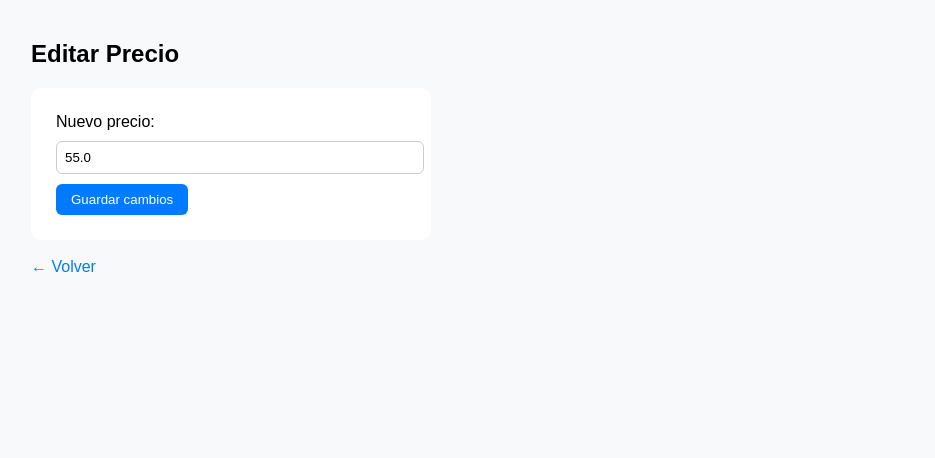
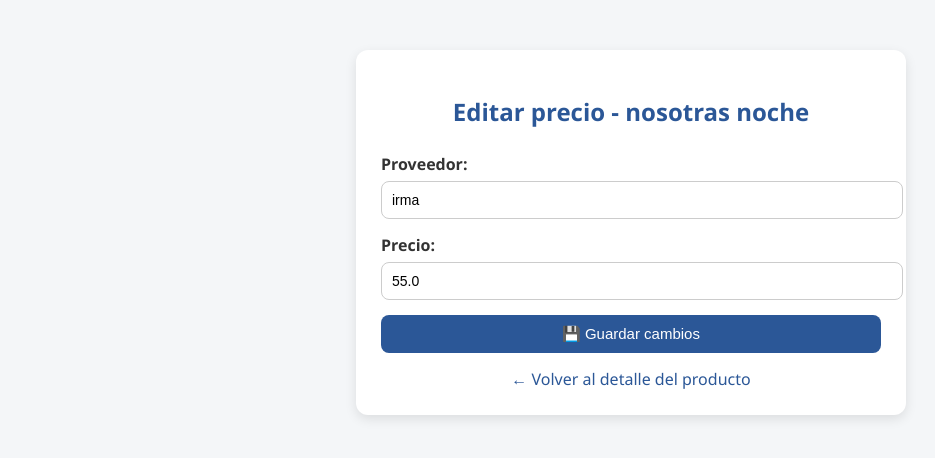
Before and after one commit to Andersonriera/gestor-precios-flask, a Flask app: page /editar_precio/18 in a window 1280 px wide. Shown: the top 458 px of the page, without its empty margins (9-944 px from the left). Run offline with Flask 3, Linux system fonts and the light colour scheme; data comes from the database, SQL or seed files in the repository; both versions use the stored data as it was after the commit.

Commit message:
Corregir edición de precios y mejorar diseño responsive

```diff
--- a/app.py
+++ b/app.py
@@ -159,36 +159,41 @@ def detalle(id):
 # -----------------------------
 # 🔹 Editar precio del proveedor
 # -----------------------------
-@app.route('/editar_precio/<int:id>', methods=['GET', 'POST'])
+@app.route("/editar_precio/<int:id>", methods=["GET", "POST"])
 def editar_precio(id):
     conn = conectar()
     cur = conn.cursor()
 
-    if request.method == 'POST':
-        nuevo_precio = request.form.get('precio', type=float)
+    # Obtener los datos del precio
+    cur.execute("SELECT * FROM precios WHERE id = ?", (id,))
+    precio = cur.fetchone()
 
-        # Buscar el producto al que pertenece este precio
-        cur.execute("SELECT producto_id FROM precios WHERE id = ?", (id,))
-        producto = cur.fetchone()
-        if not producto:
-            conn.close()
-            return "Precio no encontrado", 404
+    if not precio:
+        conn.close()
+        return "Precio no encontrado", 404
 
-        producto_id = producto['producto_id']
+    # Obtener el producto relacionado
+    cur.execute("SELECT * FROM productos WHERE id = ?", (precio['producto_id'],))
+    producto = cur.fetchone()
 
-        # Actualizar el precio
-        cur.execute("UPDATE precios SET precio = ? WHERE id = ?", (nuevo_precio, id))
+    if request.method == "POST":
+        nuevo_proveedor = request.form['proveedor']
+        nuevo_precio = request.form['precio']
+
+        cur.execute("""
+            UPDATE precios
+            SET proveedor = ?, precio = ?
+            WHERE id = ?
+        """, (nuevo_proveedor, nuevo_precio, id))
         conn.commit()
         conn.close()
 
-        # Redirigir al detalle del producto
-        return redirect(f'/detalle/{producto_id}')
+        # Redirigir de vuelta al detalle del producto
+        return redirect(f"/detalle/{precio['producto_id']}")
 
-    # GET → Mostrar el formulario
-    cur.execute("SELECT * FROM precios WHERE id = ?", (id,))
-    precio = cur.fetchone()
     conn.close()
-    return render_template('editar_precio.html', precio=precio)
+    return render_template("editar_precio.html", precio=precio, producto=producto)
+
 
 # -----------------------------
 # 🔹 Eliminar producto
--- a/templates/editar_precio.html
+++ b/templates/editar_precio.html
@@ -2,27 +2,104 @@
 <html lang="es">
 <head>
     <meta charset="UTF-8">
-    <title>Editar Precio</title>
+    <meta name="viewport" content="width=device-width, initial-scale=1.0">
+    <title>Editar Precio - {{ producto['nombre'] }}</title>
     <style>
-        body { font-family: Arial; margin: 40px; background: #f7f9fb; }
-        form { background: white; padding: 25px; border-radius: 10px; width: 350px; }
-        input { width: 100%; padding: 8px; margin: 10px 0; border: 1px solid #ccc; border-radius: 6px; }
-        button { padding: 8px 15px; background: #007bff; color: white; border: none; border-radius: 6px; cursor: pointer; }
-        button:hover { background: #0056b3; }
+        body {
+            font-family: 'Segoe UI', Arial, sans-serif;
+            background-color: #f4f6f8;
+            margin: 0;
+            padding: 0;
+            color: #333;
+        }
+
+        .container {
+            max-width: 500px;
+            margin: 50px auto;
+            background: white;
+            border-radius: 12px;
+            box-shadow: 0 4px 12px rgba(0,0,0,0.1);
+            padding: 25px;
+        }
+
+        h2 {
+            text-align: center;
+            color: #2b5797;
+            margin-bottom: 25px;
+        }
+
+        label {
+            display: block;
+            font-weight: bold;
+            margin-bottom: 6px;
+        }
+
+        input {
+            width: 100%;
+            padding: 10px;
+            border-radius: 8px;
+            border: 1px solid #ccc;
+            margin-bottom: 15px;
+            font-size: 14px;
+        }
+
+        button {
+            background-color: #2b5797;
+            color: white;
+            padding: 10px 16px;
+            border: none;
+            border-radius: 8px;
+            width: 100%;
+            cursor: pointer;
+            font-size: 15px;
+            transition: 0.3s;
+        }
+
+        button:hover {
+            background-color: #1d3f73;
+        }
+
+        a {
+            display: block;
+            text-align: center;
+            margin-top: 15px;
+            color: #2b5797;
+            text-decoration: none;
+        }
+
+        a:hover {
+            text-decoration: underline;
+        }
+
+        @media (max-width: 600px) {
+            .container {
+                width: 90%;
+                padding: 20px;
+            }
+
+            input, button {
+                font-size: 16px;
+            }
+        }
     </style>
 </head>
 <body>
 
-<h2>Editar Precio</h2>
+    <div class="container">
+        <h2>Editar precio - {{ producto['nombre'] }}</h2>
 
-<form method="POST">
-    <label>Nuevo precio:</label>
-    <input type="number" step="0.01" name="precio" value="{{ precio['precio'] }}" required>
-    <button type="submit">Guardar cambios</button>
-</form>
+        <form method="POST">
+            <label>Proveedor:</label>
+            <input type="text" name="proveedor" value="{{ precio['proveedor'] }}" required>
 
-<br>
-<a href="/" style="text-decoration:none; color:#007bff;">← Volver</a>
+            <label>Precio:</label>
+            <input type="number" name="precio" step="0.01" value="{{ precio['precio'] }}" required>
+
+            <button type="submit">💾 Guardar cambios</button>
+        </form>
+
+        <a href="/detalle/{{ producto['id'] }}">← Volver al detalle del producto</a>
+    </div>
 
 </body>
 </html>
```
Also changed, not shown: templates/detalle.html (+7 -7 lines), productos.db.
